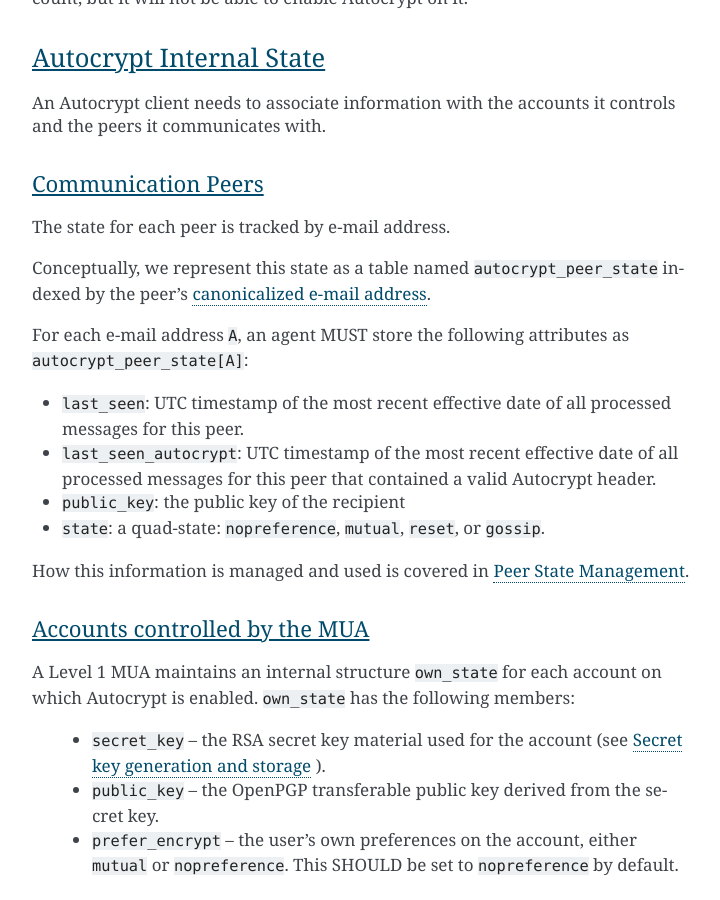
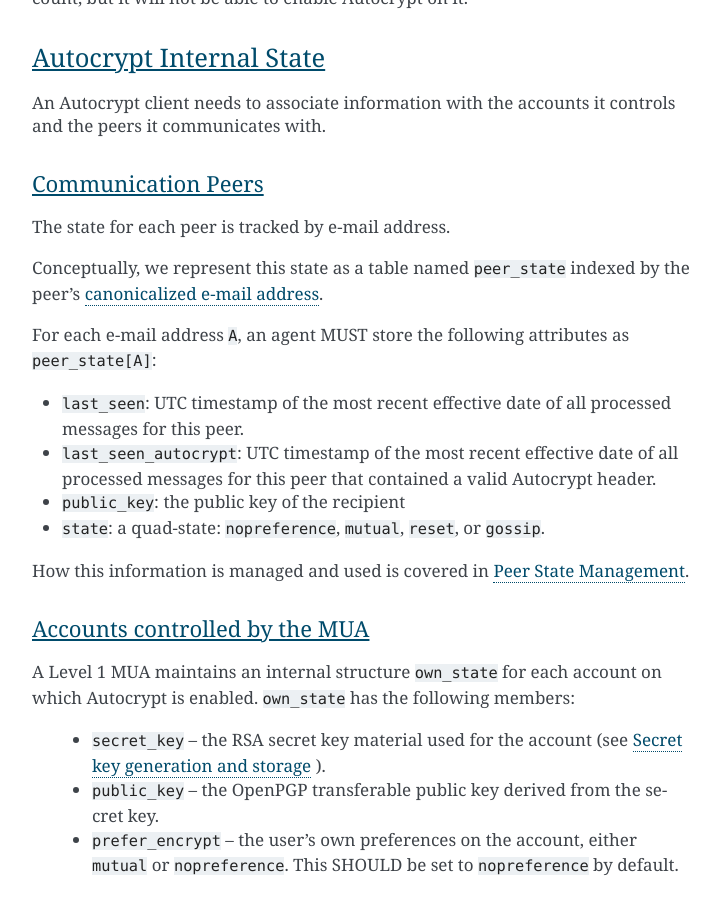
Before and after one commit to autocrypt/autocrypt, a Sphinx documentation site: the page built from doc/level1.rst, in a window 1280 px wide and 900 px high, scrolled down 2928 px. Shown: the whole window, without its empty margins (388-1108 px from the left). Built offline with Sphinx 7.4.7, drawn with Linux system fonts in a browser that asks for light colours; some of the changed text lies outside the part shown.

Commit message:
rename autocrypt_peer_state to peer_state (closes #164)

```diff
--- a/doc/level1.rst
+++ b/doc/level1.rst
@@ -95,11 +95,11 @@ Communication Peers
 The state for each peer is tracked by e-mail address.
 
 Conceptually, we represent this state as a table named
-``autocrypt_peer_state`` indexed by the peer's :doc:`canonicalized
+``peer_state`` indexed by the peer's :doc:`canonicalized
 e-mail address <address-canonicalization>`.
 
 For each e-mail address ``A``, an agent MUST store the following
-attributes as ``autocrypt_peer_state[A]``:
+attributes as ``peer_state[A]``:
 
 * ``last_seen``: UTC timestamp of the most recent effective date of
   all processed messages for this peer.
@@ -408,7 +408,7 @@ Recommendations for single-recipient messages
 
 The Autocrypt recommendation for a message composed to a single
 recipient with e-mail address ``A`` depends primarily on the value
-stored in :ref:`autocrypt_peer_state[A] <peer-state>`. It is derived
+stored in :ref:`peer_state[A] <peer-state>`. It is derived
 by the following algorithm:
 
 1. If there is no peer state, the recommendation is ``disable``.
```
